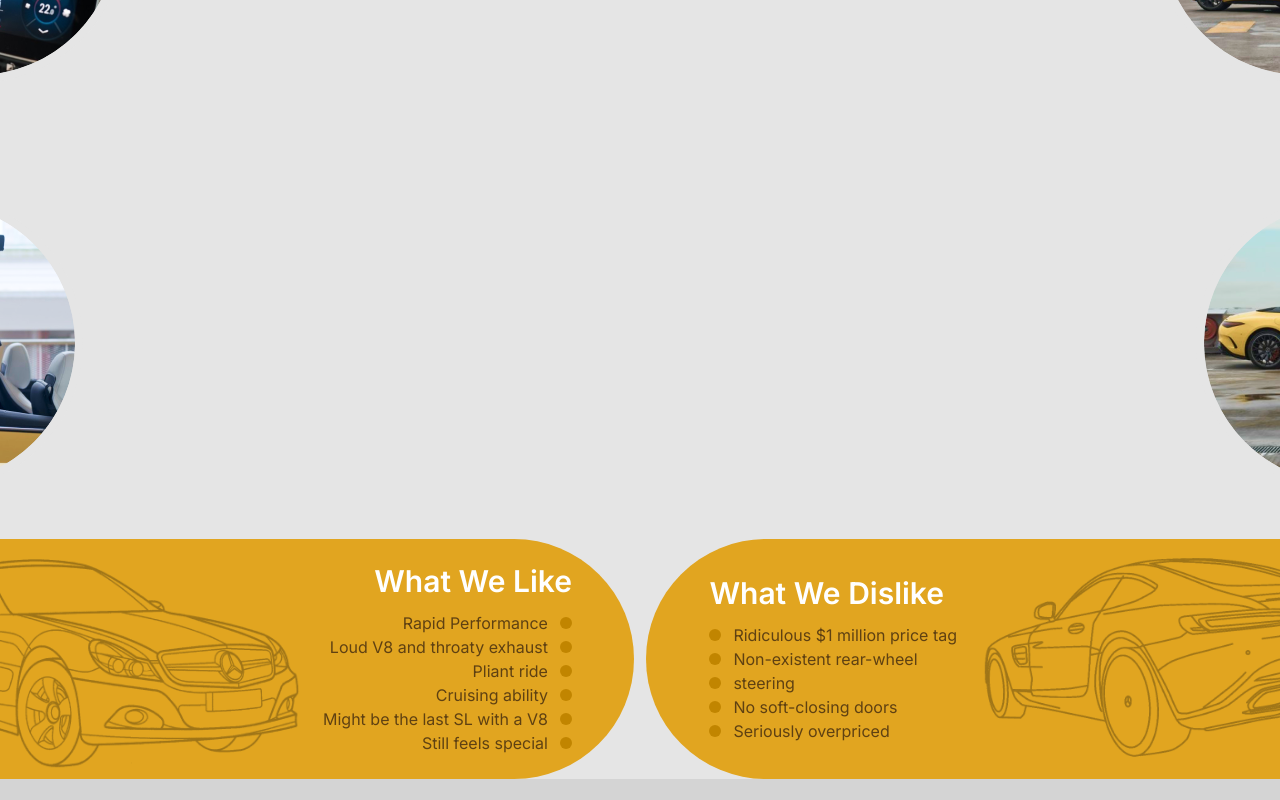
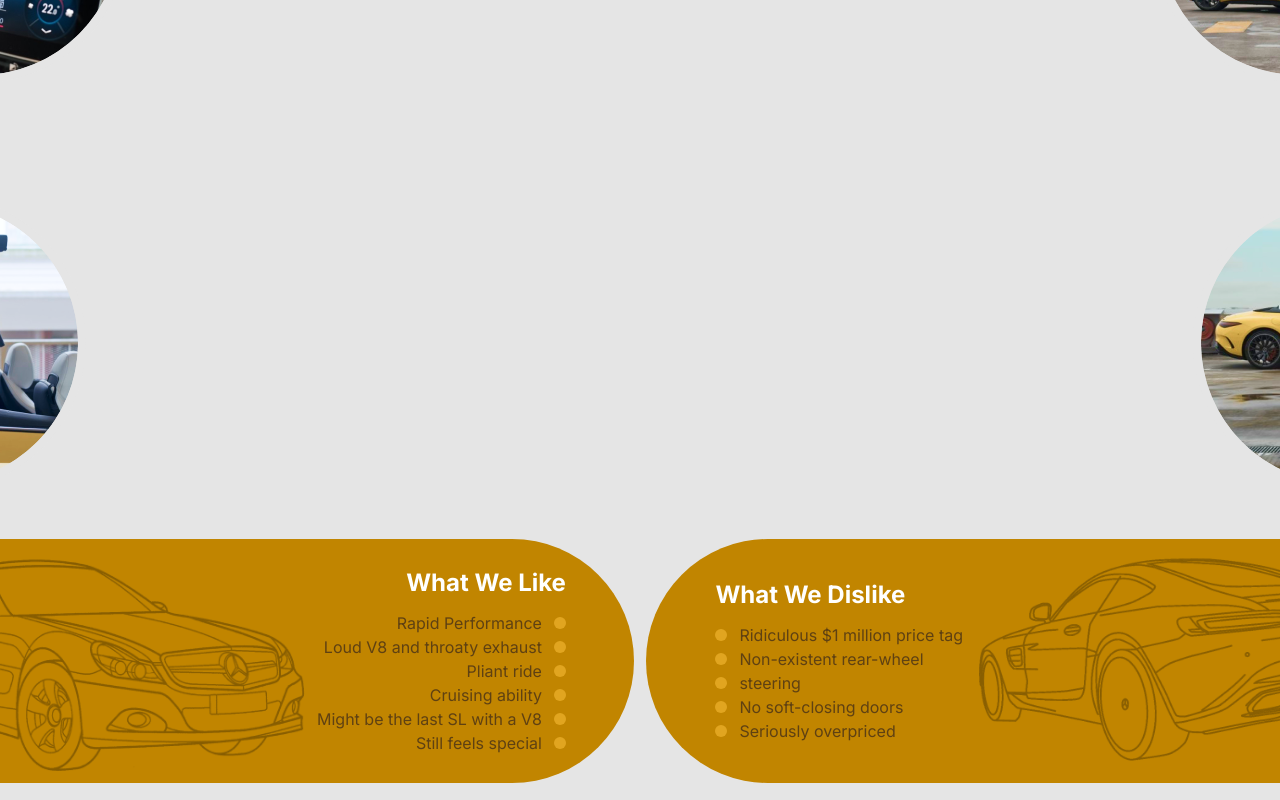
Before and after one commit to KevinPramudyanto/mercedes, a React (Vite) app: page / in a window 1280 px wide. Shown: the part 11200-12000 px from the top of the page. Built offline with nearby package versions, Linux system fonts and the light colour scheme.

Commit message:
Update css for footer

```diff
--- a/src/components/flawed/Flawed.jsx
+++ b/src/components/flawed/Flawed.jsx
@@ -34,7 +34,7 @@ const Flawed = () => {
   }, []);
 
   return (
-    <section className="relative bg-neutral-200 pt-20 sm:pt-48">
+    <section className="relative bg-neutral-200 pt-24 sm:pt-48">
       <div className="hidden sm:block">
         <CommonTitle2 content="The SL55 is not perfect. Its ergonomics could be better, its rear-wheel steering system further improved, and the boot should be bigger." />
       </div>
@@ -84,8 +84,8 @@ const Flawed = () => {
         <div
           className={
             isMiddle4a
-              ? "flawed-left-in grid grid-cols-2 gap-3 rounded-r-full bg-lightyellow"
-              : "flawed-left-out grid grid-cols-2 gap-3 rounded-r-full bg-lightyellow"
+              ? "flawed-left-in grid grid-cols-2 rounded-r-full bg-darkyellow"
+              : "flawed-left-out grid grid-cols-2 rounded-r-full bg-darkyellow"
           }
           ref={middle4aRef}
         >
@@ -97,9 +97,9 @@ const Flawed = () => {
           />
           <div className="flex items-center justify-start">
             <div className="flex flex-col items-end justify-center">
-              <h3 className="mb-3 text-3xl font-semibold text-white">
+              <h4 className="mb-3 text-2xl font-bold text-white">
                 What We Like
-              </h3>
+              </h4>
               {[
                 "Rapid Performance",
                 "Loud V8 and throaty exhaust",
@@ -113,7 +113,7 @@ const Flawed = () => {
                   className="flex items-center justify-center gap-3"
                 >
                   <h6 className="text-darkbrown">{item}</h6>
-                  <div className="h-3 w-3 rounded-full bg-darkyellow"></div>
+                  <div className="h-3 w-3 rounded-full bg-lightyellow"></div>
                 </div>
               ))}
             </div>
@@ -123,16 +123,16 @@ const Flawed = () => {
         <div
           className={
             isMiddle4b
-              ? "flawed-right-in grid grid-cols-2 gap-3 rounded-l-full bg-lightyellow"
-              : "flawed-right-out grid grid-cols-2 gap-3 rounded-l-full bg-lightyellow"
+              ? "flawed-right-in grid grid-cols-2 rounded-l-full bg-darkyellow"
+              : "flawed-right-out grid grid-cols-2 rounded-l-full bg-darkyellow"
           }
           ref={middle4bRef}
         >
           <div className="flex items-center justify-end">
             <div className="flex flex-col items-start justify-center">
-              <h3 className="mb-3 text-3xl font-semibold text-white">
+              <h4 className="mb-3 text-2xl font-bold text-white">
                 What We Dislike
-              </h3>
+              </h4>
               {[
                 "Ridiculous $1 million price tag",
                 "Non-existent rear-wheel",
@@ -144,7 +144,7 @@ const Flawed = () => {
                   key={idx}
                   className="flex items-center justify-center gap-3"
                 >
-                  <div className="h-3 w-3 rounded-full bg-darkyellow"></div>
+                  <div className="h-3 w-3 rounded-full bg-lightyellow"></div>
                   <h6 className="text-darkbrown">{item}</h6>
                 </div>
               ))}
--- a/src/components/flawed/FlawedGreyCircleLeft.jsx
+++ b/src/components/flawed/FlawedGreyCircleLeft.jsx
@@ -6,7 +6,7 @@ const FlawedGreyCircleLeft = (props) => {
       <div
         className={
           styles.lineOpacityIn +
-          " absolute flex w-10 origin-right items-center justify-start border-y-4 border-dashed border-white sm:w-32"
+          " absolute z-30 flex w-10 origin-right items-center justify-start border-y-4 border-dashed border-white sm:w-32"
         }
       >
         <div
--- a/src/components/flawed/FlawedGreyCircleRight.jsx
+++ b/src/components/flawed/FlawedGreyCircleRight.jsx
@@ -6,7 +6,7 @@ const FlawedGreyCircleRight = (props) => {
       <div
         className={
           styles.lineOpacityIn +
-          " absolute flex w-10 origin-left items-center justify-end border-y-4 border-dashed border-white sm:w-32"
+          " absolute z-30 flex w-10 origin-left items-center justify-end border-y-4 border-dashed border-white sm:w-32"
         }
       >
         <div
--- a/src/components/flawed/FlawedImageContainer.jsx
+++ b/src/components/flawed/FlawedImageContainer.jsx
@@ -15,7 +15,7 @@ const FlawedImageContainer = () => {
         <Modal src={src} alt={alt} text={text} setShowModal={setShowModal} />
       )}
 
-      <div className="flex -translate-x-8 flex-col items-center justify-center gap-72 sm:translate-x-0 sm:gap-[308px] xl:gap-28">
+      <div className="-mr-44 flex flex-col items-center justify-center gap-72 sm:mr-0 sm:translate-x-0 sm:gap-[308px] xl:gap-28">
         {[
           "SL comes with a 'free' IWC timepiece with a stopwatch feature for recording lap times.",
           "The SL 55 can adapt to your personal driving style — all you need to do is adjust these parameters.",
@@ -33,7 +33,7 @@ const FlawedImageContainer = () => {
         ))}
       </div>
 
-      <div className="absolute flex translate-x-8 flex-col items-center justify-center gap-72 pt-[292px] sm:relative sm:translate-x-0 sm:gap-[308px] sm:pt-36 xl:gap-28 xl:pt-0">
+      <div className="flex flex-col items-center justify-center gap-72 pt-[292px] sm:relative sm:translate-x-0 sm:gap-[308px] sm:pt-36 xl:gap-28 xl:pt-0">
         {[
           '"Full-fat" AMG models continue to have engines assembled by a single engineer, whose signature adorns the engine cover.',
           "We're not sure if the next SL will be available with a V8 or even an internal combustion engine, so savour this one while it's still around.",
--- a/src/components/footer/Footer.jsx
+++ b/src/components/footer/Footer.jsx
@@ -2,20 +2,29 @@ import React from "react";
 
 const Footer = () => {
   return (
-    <div className="bg-neutral-300 pt-12">
+    <div className="bg-neutral-200 pt-10 sm:pt-12">
+      <div className="px-0 sm:px-12">
         <img
           className="mx-auto"
           src="bottom_advertisment.png"
           alt="Bottom Advertisment"
           loading="lazy"
         />
+      </div>
 
-      <div className="mt-12 bg-lightyellow px-8">
-        <div className="bg-darkyellow px-8">
-          <div className="bg-lightbrown px-8">
-            <div className="bg-darkbrown px-8 py-8">
+      <div className="mt-10 bg-orange-500 px-3 sm:mt-16 lg:px-6 xl:px-10">
+        <div className="px- bg-orange-900 px-3 lg:px-6 xl:px-10">
+          <div className="bg-red-950 px-3 lg:px-6 xl:px-10">
+            <div className="bg-[#380000] px-3 lg:px-6 xl:px-10">
+              <div className="bg-[#200000] px-3 py-3 lg:px-6 lg:py-6 xl:px-10 xl:py-10">
                 <img
-                className="m-auto"
+                  className="m-auto block sm:hidden"
+                  src="asiaone_footer_mobile.png"
+                  alt="Asiaone Footer Mobile"
+                  loading="lazy"
+                />
+                <img
+                  className="m-auto hidden sm:block"
                   src="asiaone_footer_desktop.png"
                   alt="Asiaone Footer Desktop"
                   loading="lazy"
@@ -25,6 +34,7 @@ const Footer = () => {
           </div>
         </div>
       </div>
+    </div>
   );
 };
 
--- a/src/components/timeToDance/TimeToDance.jsx
+++ b/src/components/timeToDance/TimeToDance.jsx
@@ -162,7 +162,7 @@ const TimeToDance = () => {
         />
       </div>
 
-      <div className="h-10 bg-darkgray"></div>
+      <div className="h-1 bg-darkgray sm:h-10"></div>
     </section>
   );
 };
```
Lines whose indentation alone changed are shown as unchanged.
